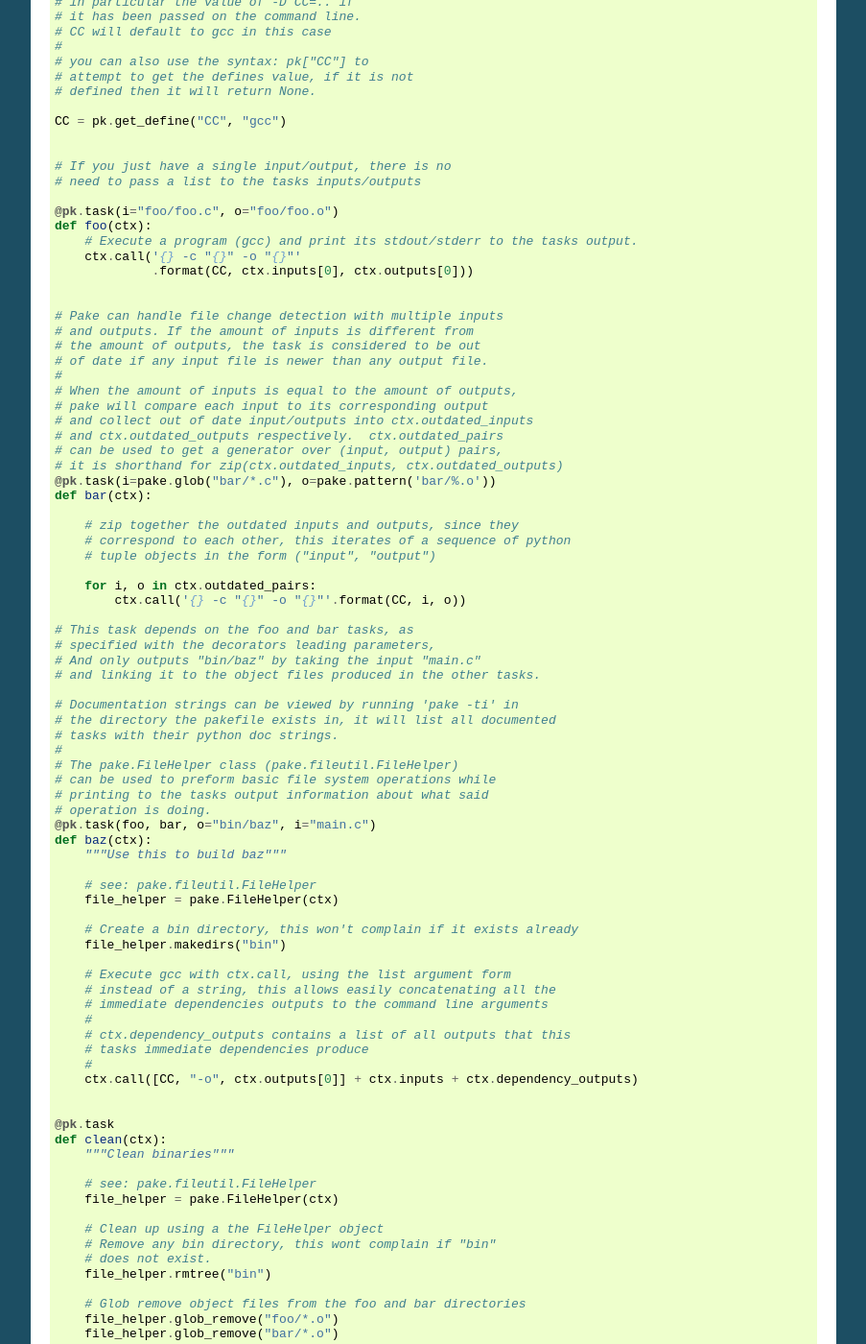
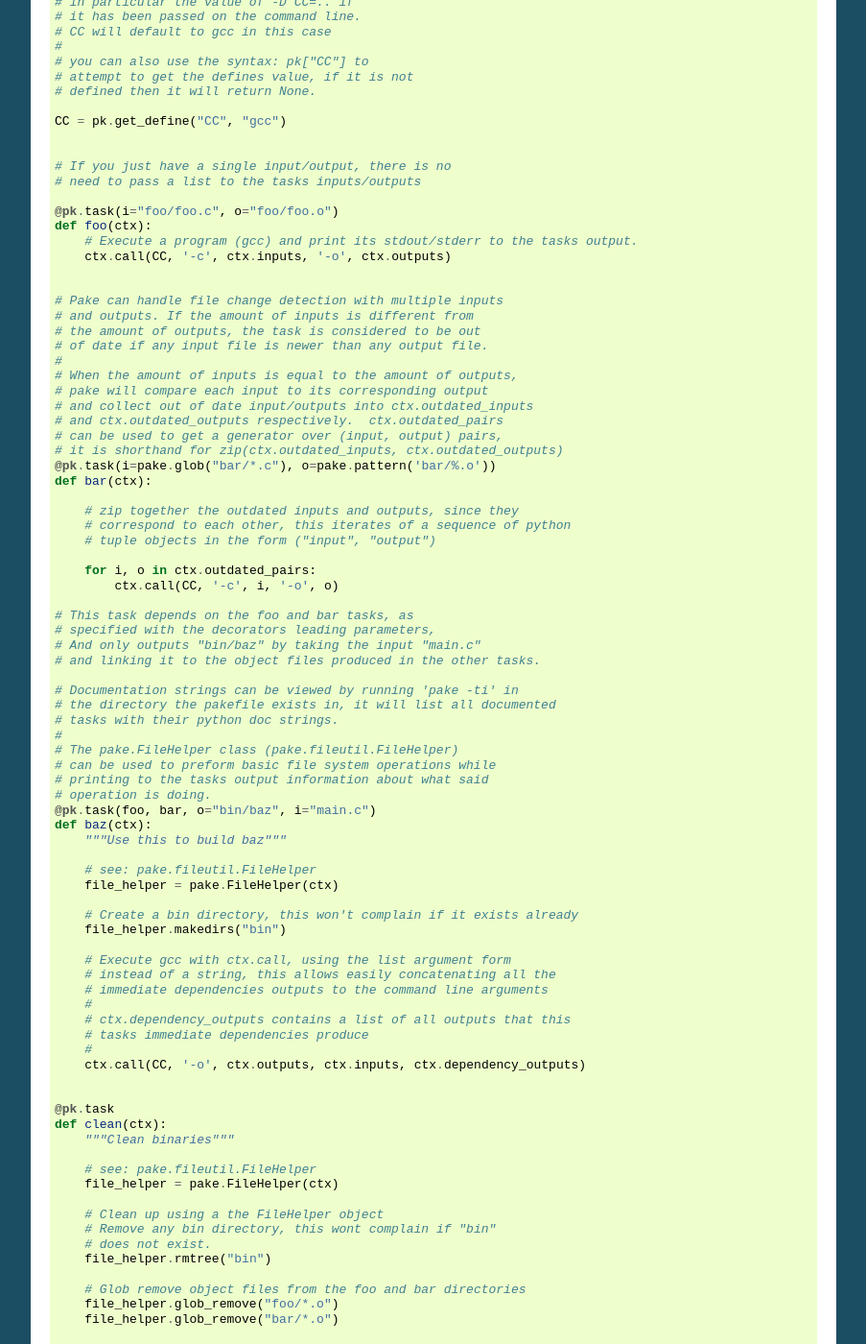
Before and after one commit to Teriks/pake, a Sphinx documentation site: the page built from docs/source/basictasks.rst, in a window 1280 px wide and 1400 px high, scrolled down 437 px. Shown: the whole window at 96% size, without its empty margins (198-1101 px from the left). Built offline with Sphinx 7.4.7, drawn with Linux system fonts in a browser that asks for light colours.

Commit message:
Updated README.md / examples to show ctx.call syntactic sugar

```diff
--- a/docs/source/basictasks.rst
+++ b/docs/source/basictasks.rst
@@ -41,8 +41,7 @@ It is not an error to leave this argument undefined, but you will most likely be
     @pk.task(i="foo/foo.c", o="foo/foo.o")
     def foo(ctx):
         # Execute a program (gcc) and print its stdout/stderr to the tasks output.
-        ctx.call('{} -c "{}" -o "{}"'
-                 .format(CC, ctx.inputs[0], ctx.outputs[0]))
+        ctx.call(CC, '-c', ctx.inputs, '-o', ctx.outputs)
 
 
     # Pake can handle file change detection with multiple inputs
@@ -64,7 +63,7 @@ It is not an error to leave this argument undefined, but you will most likely be
         # tuple objects in the form ("input", "output")
 
         for i, o in ctx.outdated_pairs:
-            ctx.call('{} -c "{}" -o "{}"'.format(CC, i, o))
+            ctx.call(CC, '-c', i, '-o', o)
 
     # This task depends on the foo and bar tasks, as
     # specified with the decorators leading parameters,
@@ -96,7 +95,7 @@ It is not an error to leave this argument undefined, but you will most likely be
         # ctx.dependency_outputs contains a list of all outputs that this
         # tasks immediate dependencies produce
         #
-        ctx.call([CC, "-o", ctx.outputs[0]] + ctx.inputs + ctx.dependency_outputs)
+        ctx.call(CC, '-o', ctx.outputs, ctx.inputs, ctx.dependency_outputs)
 
 
     @pk.task
```
Also changed, not shown: README.md (+5 -6 lines), docs/source/subprocess.rst (+9 -4 lines).
